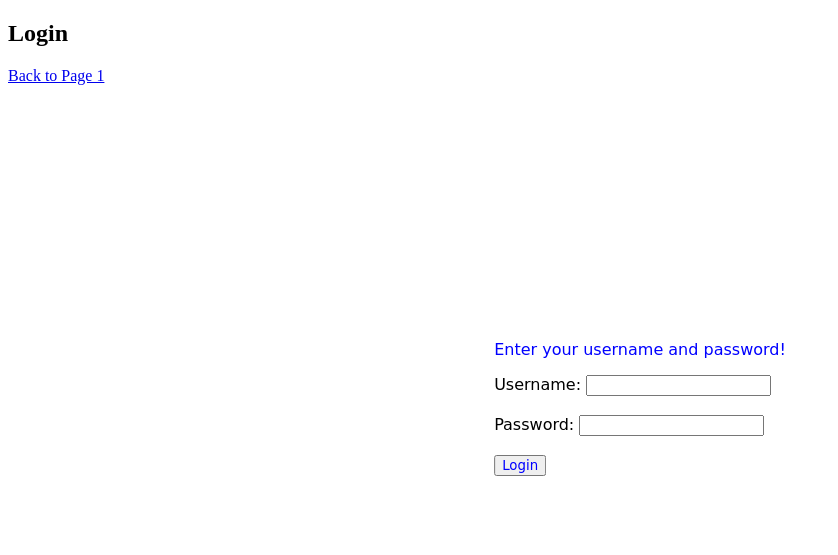
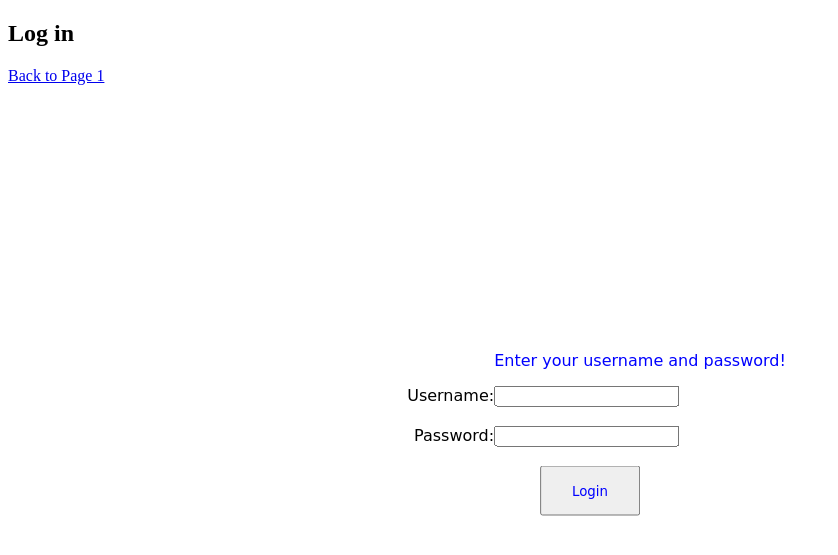
Before and after one commit to TimothyKiu/Food-Delivery-MMU, a Flask app: page /login in a window 1280 px wide. Shown: the top 555 px of the page, without its empty margins (0-838 px from the left). Run offline with Flask 3, Linux system fonts and the light colour scheme.

Commit message:
Alligned textbox, button

```diff
--- a/static/login.css
+++ b/static/login.css
@@ -5,9 +5,19 @@
   left: 50%;
   transform: translate(-50%, -50%);
 
+
+}
+
+.boxtitles {
+    position: absolute;
+    right:100%
 }
 
 button[name="submitbutton"]{
     font-family : "Comic Sans MS";
     color : blue;
+    position: absolute;
+    right: 50%;
+    width:100px;
+    height:50px
 }
--- a/templates/login.html
+++ b/templates/login.html
@@ -8,7 +8,7 @@
     <title>Login Page</title>
 </head>
 <body>
-    <h2>Login</h2>
+    <h2>Log in</h2>
 
 
 
@@ -33,9 +33,10 @@
             <p style="color: red;">Login failed. Please check your username and password.</p>
         {% endif %}
 
-        <label for="username">Username:</label>
-        <input type="text" id="username" name="username" required><br><br>
-        <label for="password">Password:</label>
+        <label for="username" class="boxtitles">Username:</label>
+        <input type="text" id="username" name="username"  required><br><br>
+
+        <label for="password" class="boxtitles" >Password:</label>
         <input type="password" id="password" name="password" required><br><br>
         <button type="submit" name="submitbutton" value="submitbutton">Login</button>
     </form>
```
